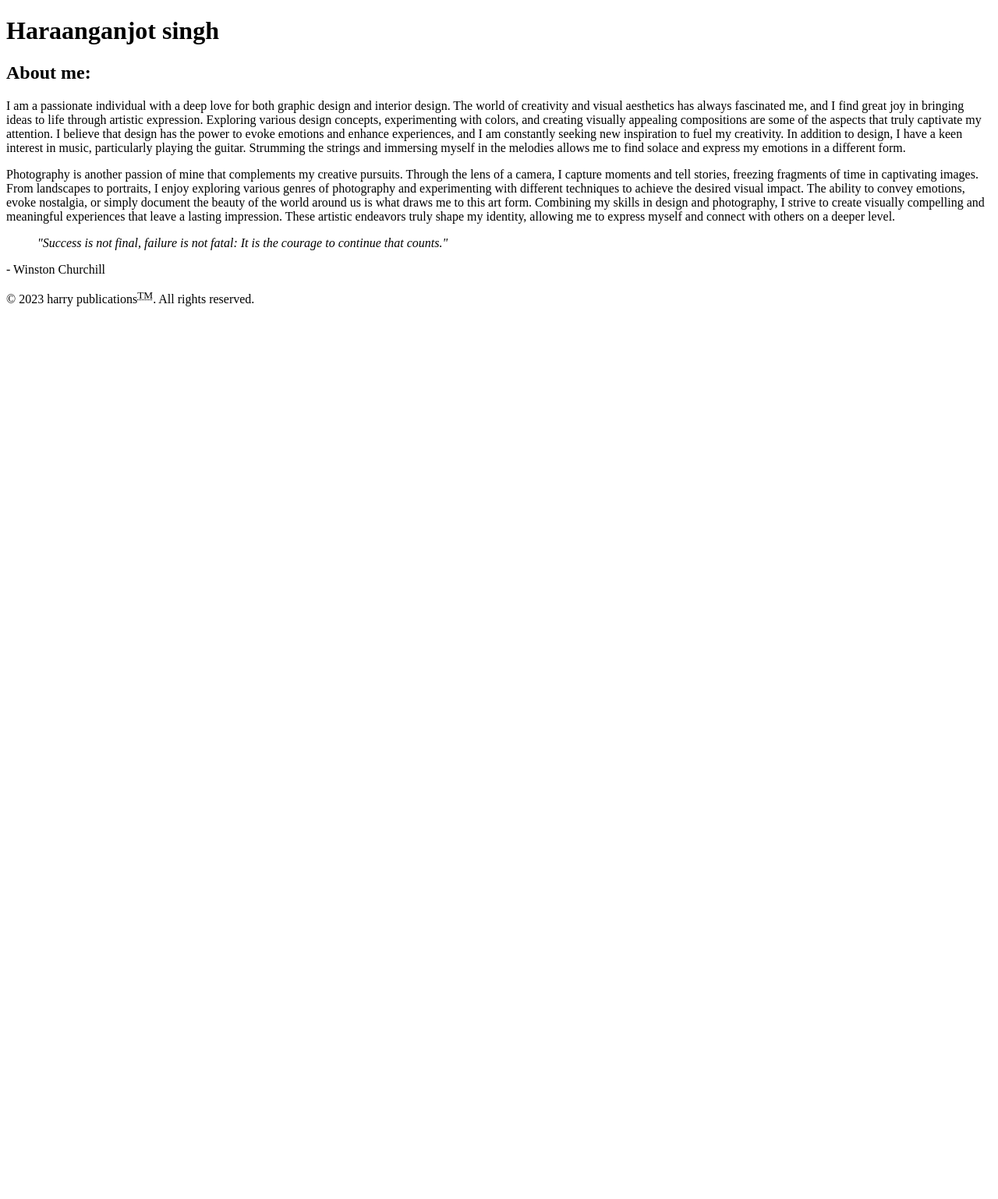
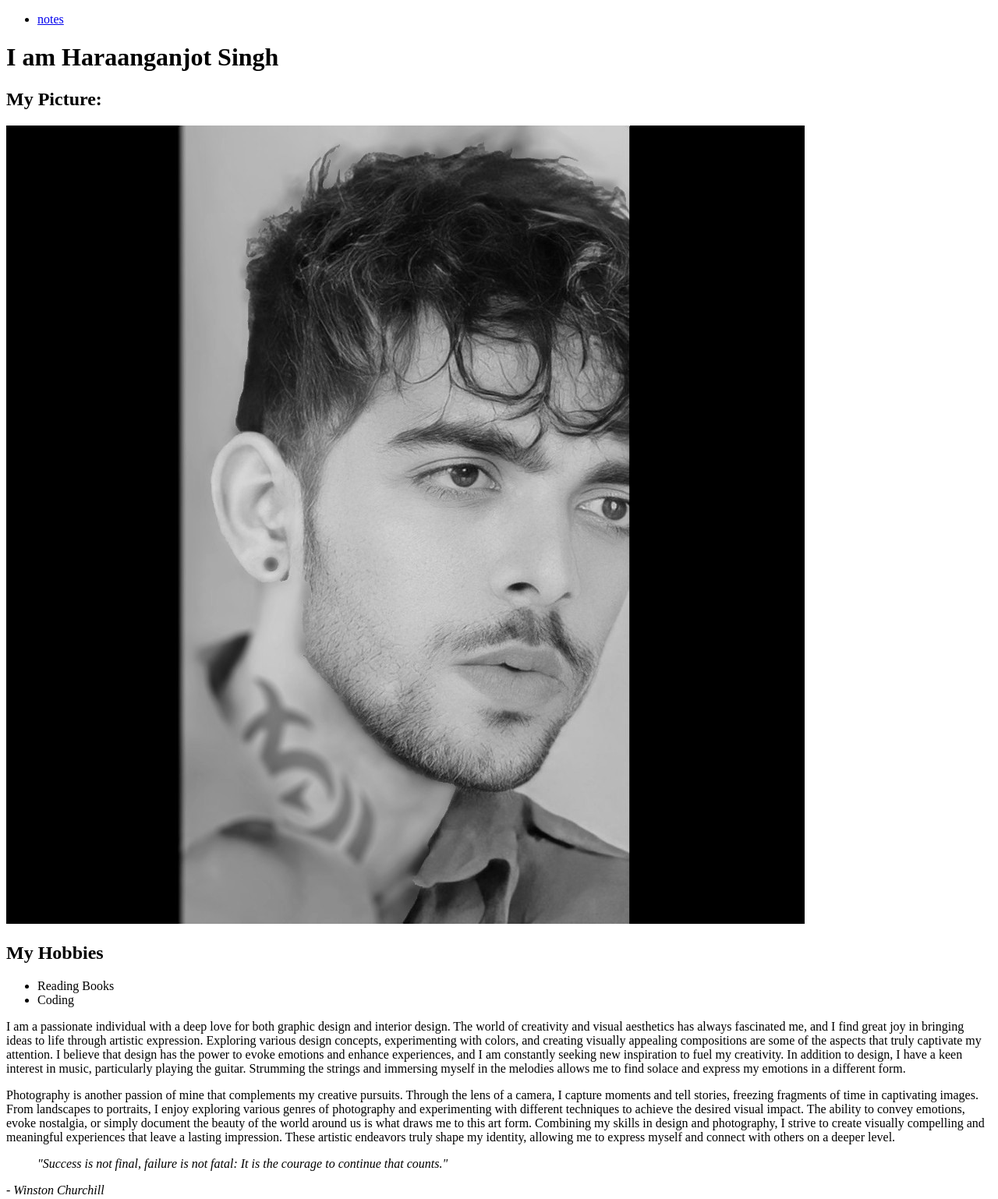
Before and after one commit to sing1901/sing1901.github.io, a plain HTML site: page html-assignment/index.html in a window 1280 px wide. Shown: the top 1538 px of the page at 78% size. Before the commit the page ends 800 px from the top, so only its background shows below. Drawn offline with Linux system fonts and the light colour scheme.

Commit message:
updated teh code for teh assignment 2

```diff
--- a/html-assignment/index.html
+++ b/html-assignment/index.html
@@ -9,12 +9,30 @@
 
 <body>
   <header>
-    <h1>Haraanganjot singh</h1>
+    <nav>
+      <ul>
+        <li><a href="notes.html">notes</a></li>
+      </ul>
+    </nav>
+    <h1>I am Haraanganjot Singh</h1>
   </header>
   <main>
     <article>
-      <h2>About me: </h2>
+      <header>
+        <h2>My Picture: </h2>
+        <img title="Haraanganjot singh" src="images/honey_singh.jpg" alt="Profile picture of haraanganjot singh" >
+      </header>
+      <section>
+        <h2>
+          My Hobbies
+        </h2>
 
+        <ul>
+          <li>Reading Books</li>
+          <li>Coding</li>
+        </ul>
+
+      </section>
       <p>
         I am a passionate individual with a deep love for both graphic design and interior design. The world of creativity and visual aesthetics has always fascinated me, and I find great joy in bringing ideas to life through artistic expression. Exploring various design concepts, experimenting with colors, and creating visually appealing compositions are some of the aspects that truly captivate my attention. I believe that design has the power to evoke emotions and enhance experiences, and I am constantly seeking new inspiration to fuel my creativity. In addition to design, I have a keen interest in music, particularly playing the guitar. Strumming the strings and immersing myself in the melodies allows me to find solace and express my emotions in a different form.
       </p>
@@ -23,7 +41,7 @@
       </p>
 
       <blockquote><em>"Success is not final, failure is not fatal: It is the courage to continue that counts."</em></blockquote>
-      <footer>- Winston Churchill</footer>
+      <cite>- Winston Churchill</cite>
     </article>
   </main>
   <footer>
```
Also changed, not shown: html-assignment/notes.html (added, +47 -0 lines).
